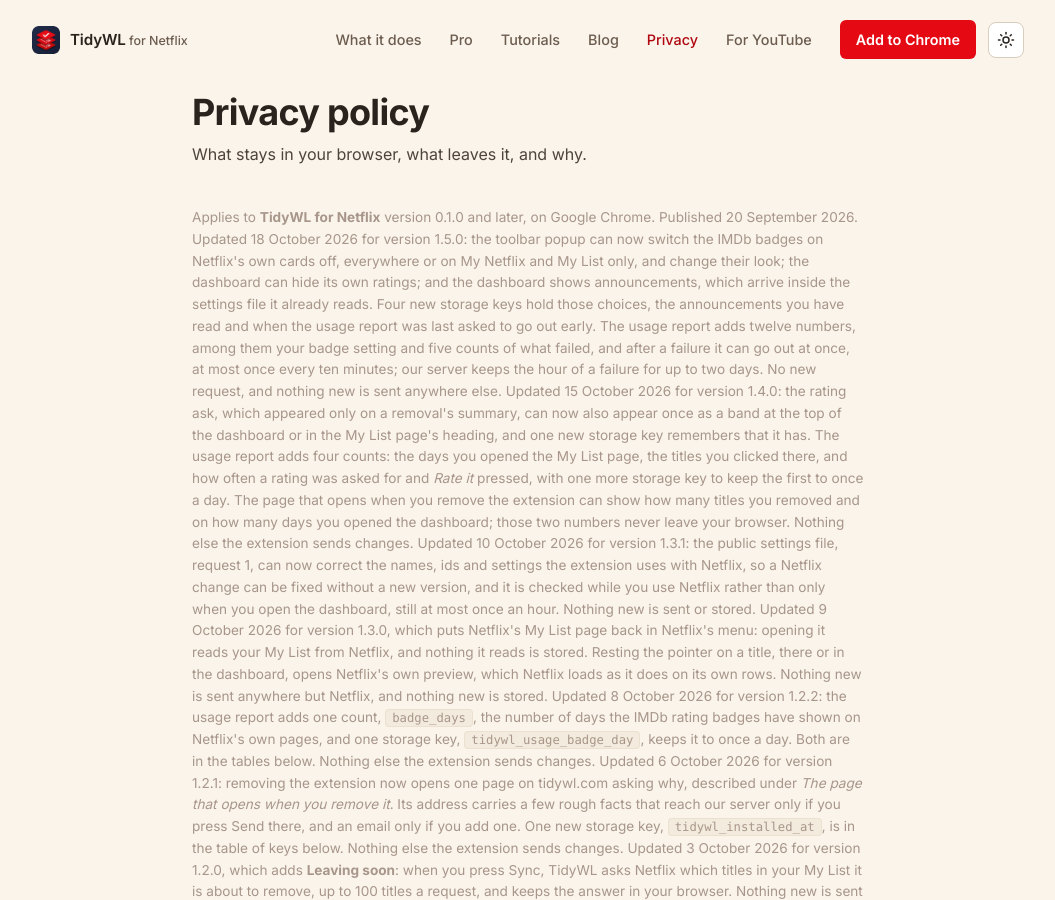
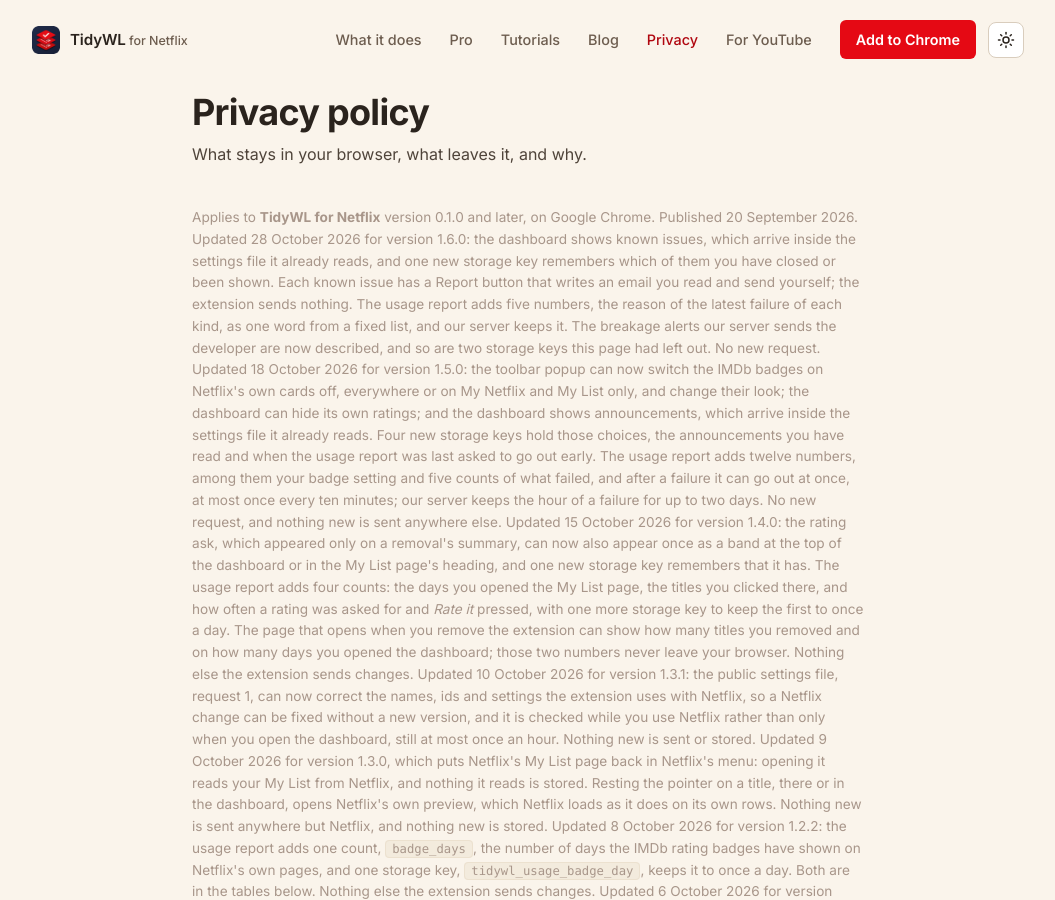
Before and after one commit to dominic-lam/tidywl-site, a Jekyll site: the page built from netflix/privacy/index.html, in a window 1280 px wide and 900 px high. Shown: the whole window, without its empty margins (112-1167 px from the left). Built offline with Jekyll 4.4.1, drawn with Linux system fonts in a browser that asks for light colours.

Commit message:
netflix: 1.6.0 is live, so the policy gets its dated line
privacy_updated and last_modified_at 2026-10-28, the dated line for 1.6.0, and the site's
version, which had stayed at 1.4.0 through 1.5.0's release day.

Co-Authored-By: Claude Opus 5.5 <noreply@anthropic.com>
Claude-Session: https://claude.ai/code/session_01DYBDmnygudpVpxXuRDk4Gm

```diff
--- a/_data/netflix.yml
+++ b/_data/netflix.yml
@@ -14,14 +14,14 @@
 
 published: true
 store_url: https://chromewebstore.google.com/detail/watch-later-tidy-for-netf/gbgdgeamachehbegdghnhpkiebahmafm
-version: 1.4.0
+version: 1.6.0
 
 # The date the privacy policy last changed. A record only: nothing reads it
 # (checked 2026-10-10). The sitemap's date comes from `last_modified_at` in
 # netflix/privacy/index.html's front matter, which Liquid cannot fill from
 # here, so bump both by hand when the policy's substance changes — not for a
 # typo, per the freshness rule in CLAUDE.md.
-privacy_updated: 2026-10-18
+privacy_updated: 2026-10-28
 # The day the policy first went live. Rendered as "Published"; never bumped.
 privacy_published: 2026-09-20
 
--- a/netflix/privacy/index.html
+++ b/netflix/privacy/index.html
@@ -3,7 +3,7 @@ layout: netflix
 permalink: /netflix/privacy/
 title: "Privacy policy — TidyWL for Netflix"
 description: "What TidyWL for Netflix reads, what it keeps in your browser, what leaves it — four public requests, title ids to our ratings table, a usage report, and for Pro a licence check and playlist sync — and why each permission is asked for. Plain language, no hedging."
-last_modified_at: 2026-10-18
+last_modified_at: 2026-10-28
 ---
 
 <!-- ── PRIVACY POLICY ──
@@ -111,8 +111,8 @@ last_modified_at: 2026-10-18
      (remote-config.js readIssues, no request), tidywl_issues_seen (storage.js,
      chrome.storage.local, four lists capped at 100), the pop-up (once, reach
      everyone, not counted) and the Report sheet (dashboard-report.js: mailto
-     or Copy, four facts, sends nothing). The dated line and privacy_updated
-     are NOT set here; they belong to release day.
+     or Copy, four facts, sends nothing). The dated line, privacy_updated and
+     last_modified_at were set on release day, 2026-10-28.
 
      This is the page the Chrome Web Store listing points at, so every sentence
      in it has to be true of the shipped build, not of the plan.
@@ -153,6 +153,12 @@ last_modified_at: 2026-10-18
     <p class="nf-policy-meta">
       Applies to <strong>TidyWL for Netflix</strong> version 0.1.0 and later, on Google Chrome.
       Published {{ site.data.netflix.privacy_published | date: "%-d %B %Y" }}.
+      Updated 28 October 2026 for version 1.6.0: the dashboard shows known issues, which arrive inside the settings
+      file it already reads, and one new storage key remembers which of them you have closed or been shown. Each known
+      issue has a Report button that writes an email you read and send yourself; the extension sends nothing. The usage
+      report adds five numbers, the reason of the latest failure of each kind, as one word from a fixed list, and our
+      server keeps it. The breakage alerts our server sends the developer are now described, and so are two storage
+      keys this page had left out. No new request.
       Updated 18 October 2026 for version 1.5.0: the toolbar popup can now switch the IMDb badges on Netflix's own
       cards off, everywhere or on My Netflix and My List only, and change their look; the dashboard can hide its own
       ratings; and the dashboard shows announcements, which arrive inside the settings file it already reads. Four new
```
